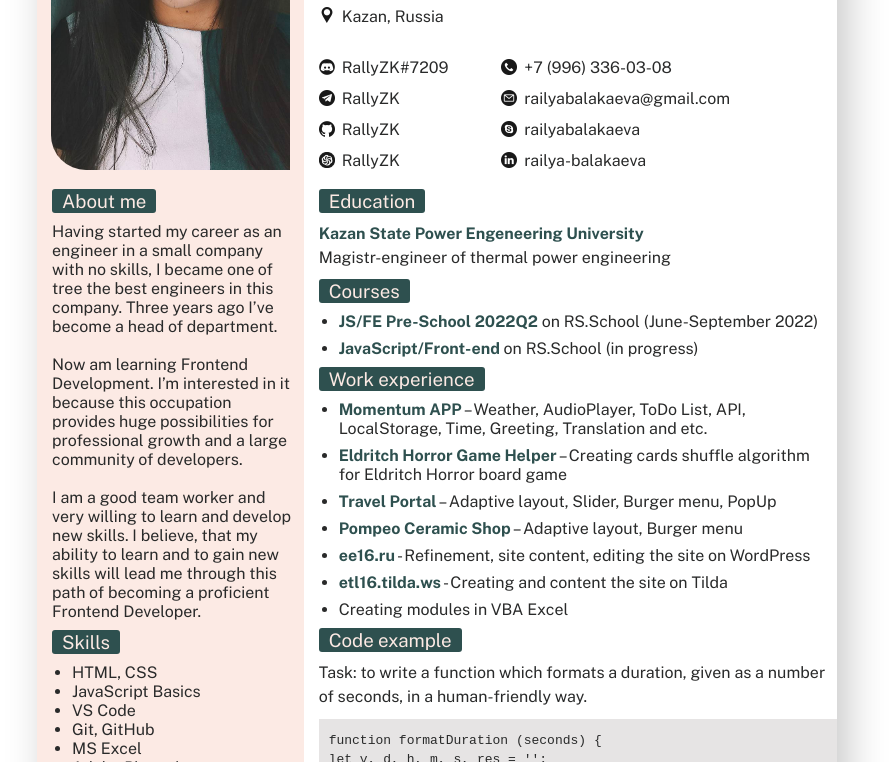
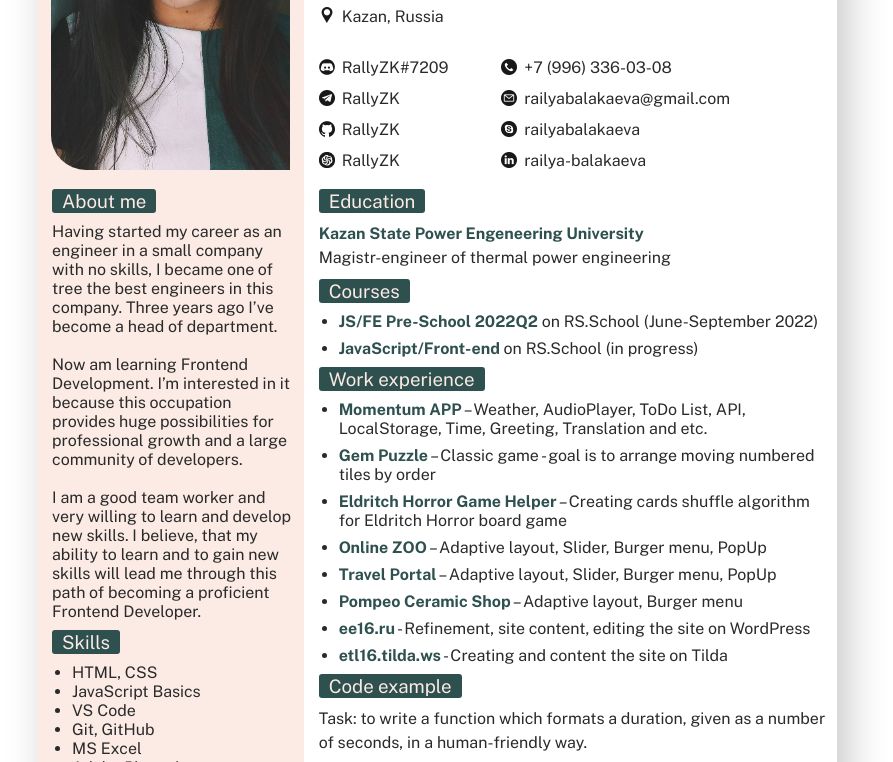
Before and after one commit to RallyZK/rsschool-cv, a plain HTML site: page index.html in a window 1280 px wide. Shown: the part 205-967 px from the top of the page, without its empty margins (203-1096 px from the left). Drawn offline with nearby package versions, Linux system fonts and the light colour scheme; a web font is replaced by a local one.

Commit message:
feat: add new projects

```diff
--- a/index.html
+++ b/index.html
@@ -9,7 +9,9 @@
 
     <link rel="preconnect" href="https://fonts.googleapis.com">
     <link rel="preconnect" href="https://fonts.gstatic.com" crossorigin>
-    <link href="https://fonts.googleapis.com/css2?family=Public+Sans:ital,wght@0,400;0,500;0,700;1,400;1,500;1,700&family=Qwitcher+Grypen:wght@400;700&display=swap" rel="stylesheet">
+    <link
+        href="https://fonts.googleapis.com/css2?family=Public+Sans:ital,wght@0,400;0,500;0,700;1,400;1,500;1,700&family=Qwitcher+Grypen:wght@400;700&display=swap"
+        rel="stylesheet">
 
 
     <link rel="stylesheet" href="style.css">
@@ -35,7 +37,7 @@
         <div class="item1"><img class="photo" src="pics/наCV1.jpg" alt="Photo"></div>
         <div class="item2">
             <h1>Balakaeva <span>Railia</span></h1>
-            <h2>Junior Front-End Developer</h2>
+            <h2>Software Development Engineer</h2>
             <p>Kazan, Russia</p>
             <img class="photo-mob" src="pics/photo-round.jpg" alt="Photo">
             <div class="contacts">
@@ -85,7 +87,7 @@
             <div>
                 <h3 id="languages">Languages</h3>
                 <ul>
-                    <li>English - Intermediate (B1/B2) (according to the online test at <a href="https://www.efset.org/"
+                    <li>English - Intermediate (B1/B2) (according to the online test at <a href="https://www.efset.org/cert/4BzWY1"
                             target="_blank">EFset</a>)</li>
                     <li>Russian - native</li>
                 </ul>
@@ -101,10 +103,11 @@
             <div>
                 <h3 id="courses">Courses</h3>
                 <ul>
-                    <li><a href="https://app.rs.school/certificate/pv244kxd" target="_blank">JS/FE Pre-School 2022Q2</a> on
-                            RS.School (June-September 2022)</li>
+                    <li><a href="https://app.rs.school/certificate/pv244kxd" target="_blank">JS/FE Pre-School 2022Q2</a>
+                        on
+                        RS.School (June-September 2022)</li>
                     <li><a href="https://rs.school/js/" target="_blank">JavaScript/Front-end</a> on RS.School (in
-                            progress)</li>
+                        progress)</li>
                 </ul>
             </div>
             <div>
@@ -114,9 +117,14 @@
                             target="_blank">Momentum APP</a> – Weather, AudioPlayer, ToDo List, API, LocalStorage, Time,
                         Greeting, Translation
                         and etc.</li>
+                    <li><a href="https://rolling-scopes-school.github.io/rallyzk-JSFE2022Q3/Gem-Puzzle/"
+                            target="_blank">Gem Puzzle</a> – Classic game - goal is to arrange moving numbered tiles by
+                        order</li>
                     <li><a href="https://rallyzk.github.io/eldritch-codejam/" target="_blank">Eldritch Horror Game
                             Helper</a> – Creating cards shuffle algorithm for Eldritch Horror board game
                     </li>
+                    <li><a href="https://rolling-scopes-school.github.io/rallyzk-JSFE2022Q3/online-zoo/pages/main/"
+                        target="_blank">Online ZOO</a> – Adaptive layout, Slider, Burger menu, PopUp</li>
                     <li><a href="https://rolling-scopes-school.github.io/rallyzk-JSFEPRESCHOOL2022Q2/travel/"
                             target="_blank">Travel Portal</a> – Adaptive layout, Slider, Burger menu, PopUp</li>
                     <li><a href="https://rallyzk.github.io/Pompeo-ceramic-shop/" target="_blank">Pompeo Ceramic Shop</a>
@@ -125,13 +133,13 @@
                         site on WordPress </li>
                     <li><a href="http://etl16.tilda.ws/" target="_blank">etl16.tilda.ws</a> - Creating and content the
                         site on Tilda</li>
-                    <li>Creating modules in VBA Excel</li>
                 </ul>
 
             </div>
             <div>
                 <h3 id="code">Code example</h3>
-                <p>Task: to write a function which formats a duration, given as a number of seconds, in a human-friendly way.</p>
+                <p>Task: to write a function which formats a duration, given as a number of seconds, in a human-friendly
+                    way.</p>
                 <div class="code">
                     <code>function formatDuration (seconds) {<br>
 let y, d, h, m, s, res = '';<br>
```
